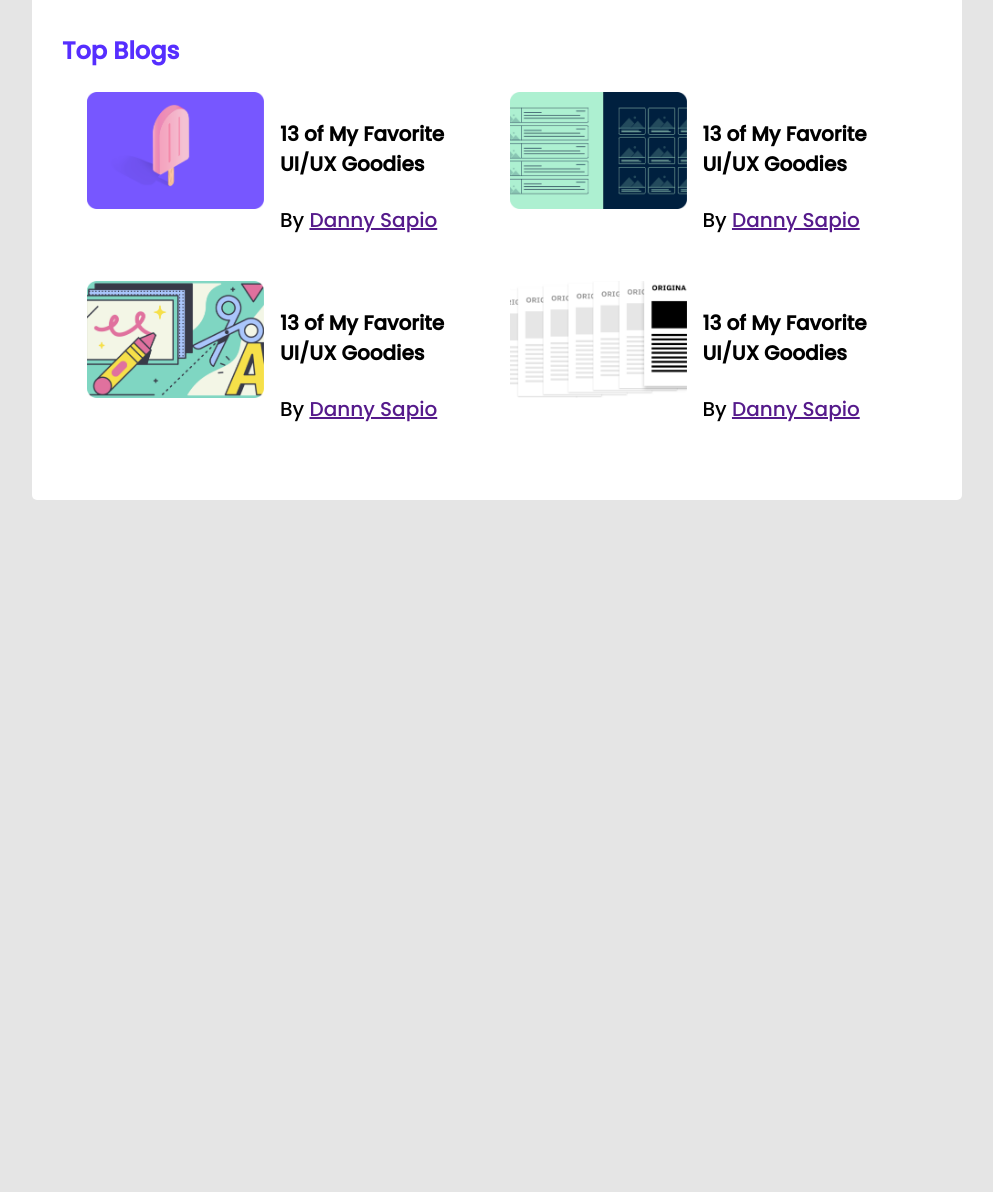
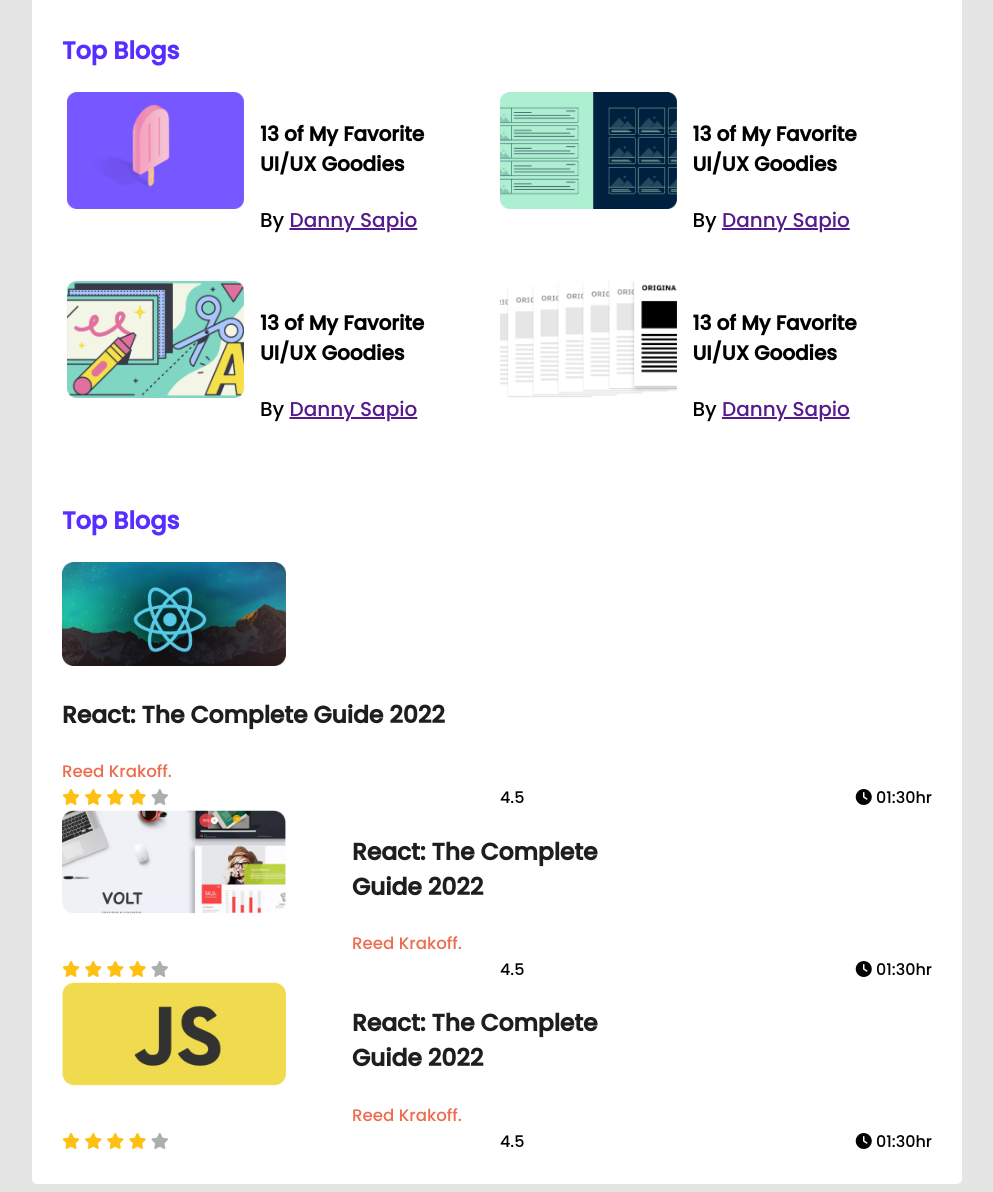
Before and after one commit to MdAnowar1/Players-Board, a plain HTML site: page index.html in a window 1280 px wide. Shown: the part 347-1539 px from the top of the page, without its empty margins (143-1136 px from the left). Before the commit the page ends 855 px from the top, so only its background shows below. Drawn offline with Linux system fonts and the light colour scheme.

Commit message:
something wrong incomplete

```diff
--- a/index.html
+++ b/index.html
@@ -19,9 +19,15 @@
 </head>
 <body>
     <main>
+        <!-- ------------------
+        header section
+        ------------------ -->
         <header>
 
         </header>
+        <!-- ------------------
+        player section
+        ------------------ -->
         <section class="container">
             <div class="players-demo">
                 <h3 class="h3-title">Top Players</h3>
@@ -53,6 +59,9 @@
                 </div>
             </div>
             <hr>
+            <!-- ------------------
+            blogs sections
+            ------------------ -->
             <div class="blogs-demo">
                <h3 class="h3-title">Top Blogs</h3>
                <div class="blogs">
@@ -94,6 +103,85 @@
                 </article>
                </div>
             </div>
+             <!-- ------------------
+        latest course
+        ------------------ -->
+            <article class="courses">
+                <h3 class="h3-title">Top Blogs</h3>
+         <div class="latest-course">
+            <div class="latest-img">
+                <img class="course-img" src="images/courses/course-1.png" alt="">
+            </div>
+            <div class="course-title">
+                <h3>React: The Complete Guide 2022</h3>
+                <small>Reed Krakoff.</small>
+            </div>
+         </div>
+         <div class="star">
+            <div>
+            <i class="fa-solid fa-star filled"></i>
+            <i class="fa-solid fa-star filled"></i>
+            <i class="fa-solid fa-star filled"></i>
+            <i class="fa-solid fa-star filled"></i>
+            <i class="fa-solid fa-star empty"></i>
+            </div>
+                <span>4.5</span>
+                <div class="course-time">
+                  <i class="fa-solid fa-clock"></i>
+                  01:30hr
+                </div>
+        </div>
+    </div>
+    <div class="latest-course">
+        <div class="main-course">
+            <div class="latest-img">
+                <img class="course-img" src="images/courses/course-2.png" alt="">
+            </div>
+            <div class="course-title">
+                <h3>React: The Complete Guide 2022</h3>
+                <small>Reed Krakoff.</small>
+            </div>
+         </div>
+         <div class="star">
+            <div>
+            <i class="fa-solid fa-star filled"></i>
+            <i class="fa-solid fa-star filled"></i>
+            <i class="fa-solid fa-star filled"></i>
+            <i class="fa-solid fa-star filled"></i>
+            <i class="fa-solid fa-star empty"></i>
+            </div>
+                <span>4.5</span>
+                <div class="course-time">
+                  <i class="fa-solid fa-clock"></i>
+                  01:30hr
+                </div>
+        </div>
+    </div>
+    <div class="latest-course">
+        <div class="main-course">
+            <div class="latest-img">
+                <img class="course-img" src="images/courses/course-3.png" alt="">
+            </div>
+            <div class="course-title">
+                <h3>React: The Complete Guide 2022</h3>
+                <small>Reed Krakoff.</small>
+            </div>
+         </div>
+         <div class="star">
+            <div>
+            <i class="fa-solid fa-star filled"></i>
+            <i class="fa-solid fa-star filled"></i>
+            <i class="fa-solid fa-star filled"></i>
+            <i class="fa-solid fa-star filled"></i>
+            <i class="fa-solid fa-star empty"></i>
+            </div>
+                <span>4.5</span>
+                <div class="course-time">
+                  <i class="fa-solid fa-clock"></i>
+                  01:30hr
+                </div>
+        </div>
+            </article>
         </section>
     </main>
 </body>
--- a/styles/style.css
+++ b/styles/style.css
@@ -56,7 +56,7 @@ start blogs part
     align-items: center;
 } */
 .blogs{
-    padding-left: 25px;
+    padding-left: 5px;
     display: grid;
     grid-template-columns: repeat(2, 1fr);
 }
@@ -70,3 +70,29 @@ start blogs part
     font-size: 20px;
     color: #000000;
 }
+.course-img{
+    width: 224px;
+    height: 104px;
+}
+.course-title{
+    font-size: 20px;
+    color: #1E1E1E;
+}
+small{
+    color: #ED6B4F;
+}
+.fa-star.filled{
+    color: #FFC014;
+}
+.fa-star.empty{
+    color: #AEAEAE;
+}
+.star{
+    display: flex;
+    align-items: center;
+    justify-content: space-between;
+}
+.main-course{
+    display: grid;
+    grid-template-columns: repeat(3, 1fr);
+}
```
